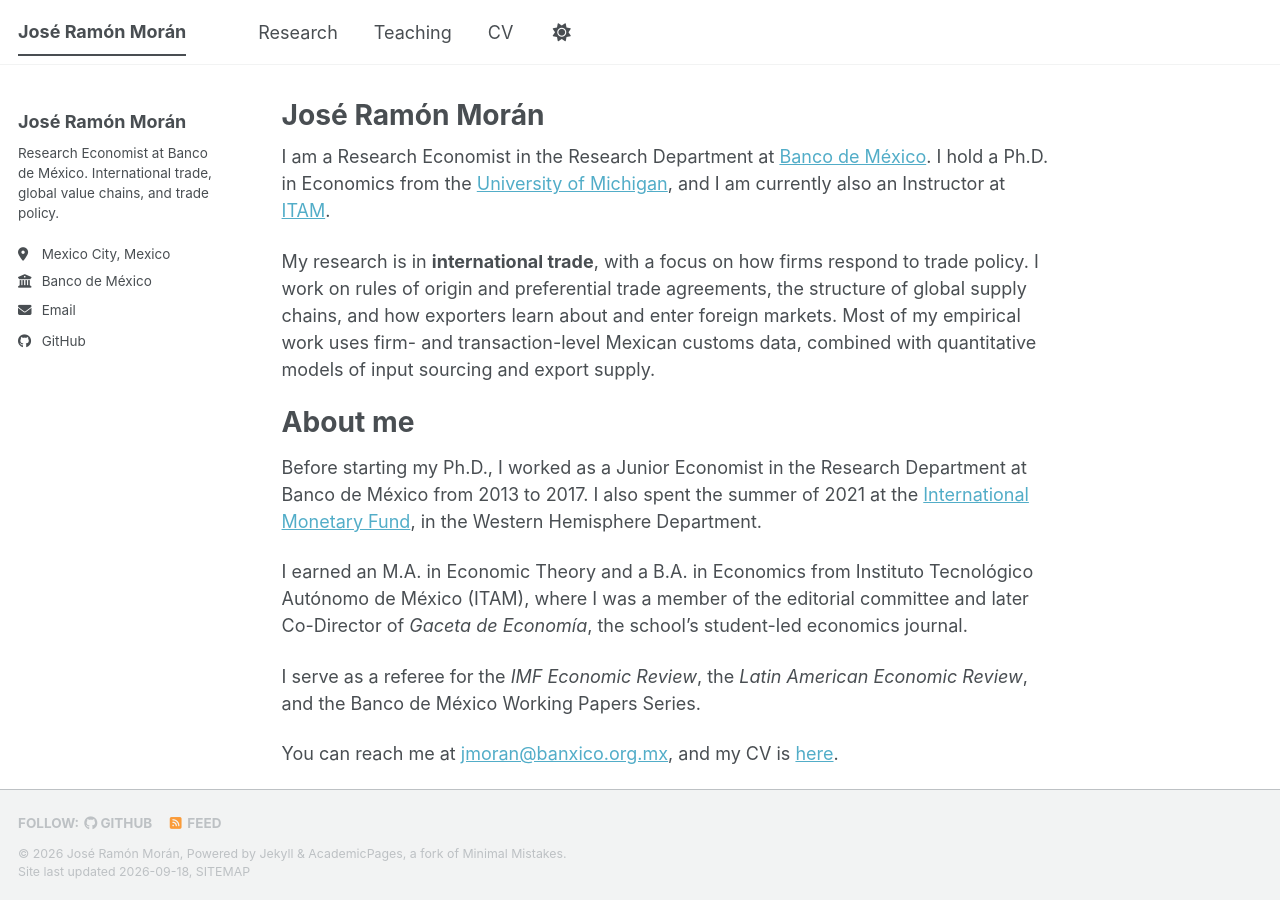
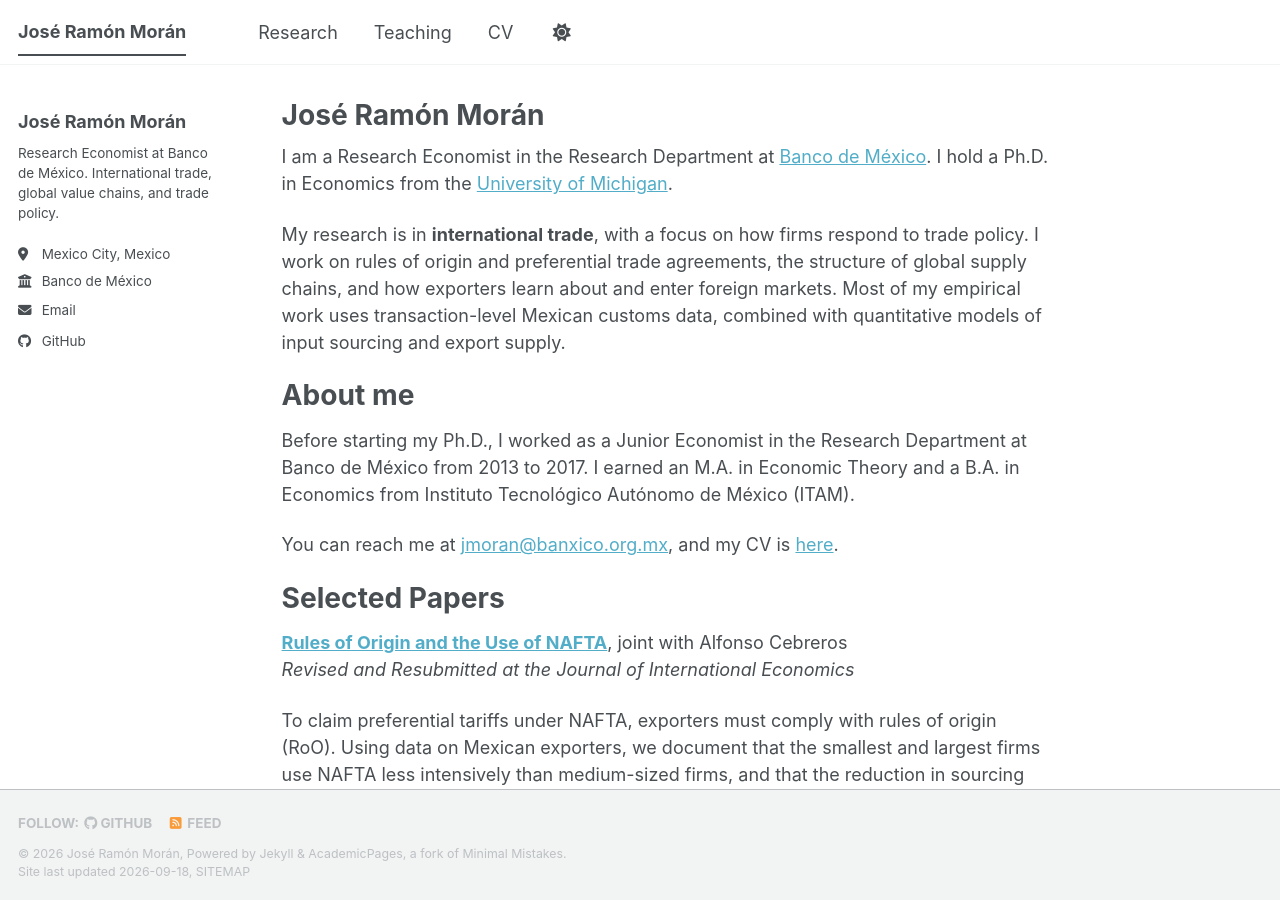
Before and after one commit to joseramonmoran/joseramonmoran.github.io, a Jekyll site: the page built from _pages/about.md, in a window 1280 px wide and 900 px high. Built offline with Jekyll 4.4.1, drawn with Linux system fonts in a browser that asks for light colours; a style sheet for code colours, icons or effects is not loaded.

Commit message:
Update about.md

```diff
--- a/_pages/about.md
+++ b/_pages/about.md
@@ -8,17 +8,13 @@ redirect_from:
   - /about.html
 ---
 
-I am a Research Economist in the Research Department at [Banco de México](https://www.banxico.org.mx/). I hold a Ph.D. in Economics from the [University of Michigan](https://lsa.umich.edu/econ), and I am currently also an Instructor at [ITAM](https://economia.itam.mx/).
+I am a Research Economist in the Research Department at [Banco de México](https://www.banxico.org.mx/). I hold a Ph.D. in Economics from the [University of Michigan](https://lsa.umich.edu/econ).
 
-My research is in **international trade**, with a focus on how firms respond to trade policy. I work on rules of origin and preferential trade agreements, the structure of global supply chains, and how exporters learn about and enter foreign markets. Most of my empirical work uses firm- and transaction-level Mexican customs data, combined with quantitative models of input sourcing and export supply.
+My research is in **international trade**, with a focus on how firms respond to trade policy. I work on rules of origin and preferential trade agreements, the structure of global supply chains, and how exporters learn about and enter foreign markets. Most of my empirical work uses transaction-level Mexican customs data, combined with quantitative models of input sourcing and export supply.
 
 About me
 ======
-Before starting my Ph.D., I worked as a Junior Economist in the Research Department at Banco de México from 2013 to 2017. I also spent the summer of 2021 at the [International Monetary Fund](https://www.imf.org/), in the Western Hemisphere Department.
-
-I earned an M.A. in Economic Theory and a B.A. in Economics from Instituto Tecnológico Autónomo de México (ITAM), where I was a member of the editorial committee and later Co-Director of *Gaceta de Economía*, the school's student-led economics journal.
-
-I serve as a referee for the *IMF Economic Review*, the *Latin American Economic Review*, and the Banco de México Working Papers Series.
+Before starting my Ph.D., I worked as a Junior Economist in the Research Department at Banco de México from 2013 to 2017. I earned an M.A. in Economic Theory and a B.A. in Economics from Instituto Tecnológico Autónomo de México (ITAM).
 
 You can reach me at [jmoran@banxico.org.mx](mailto:jmoran@banxico.org.mx), and my CV is [here]({{ site.papersurl }}/Moran_Jose_CV.pdf).
 
```
